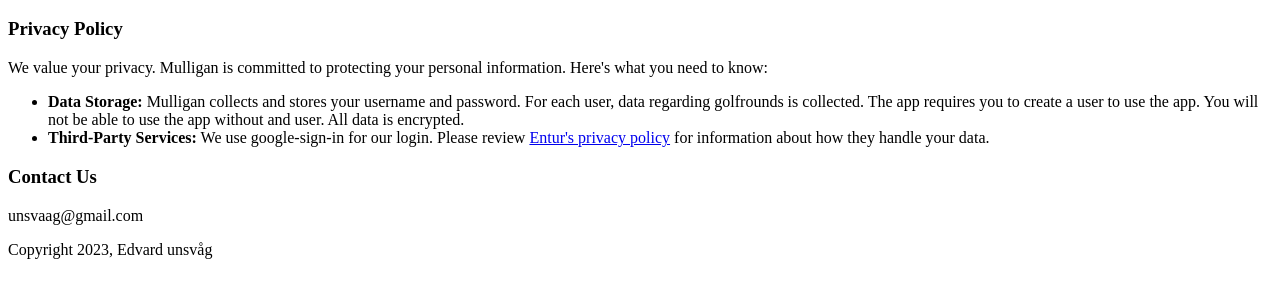
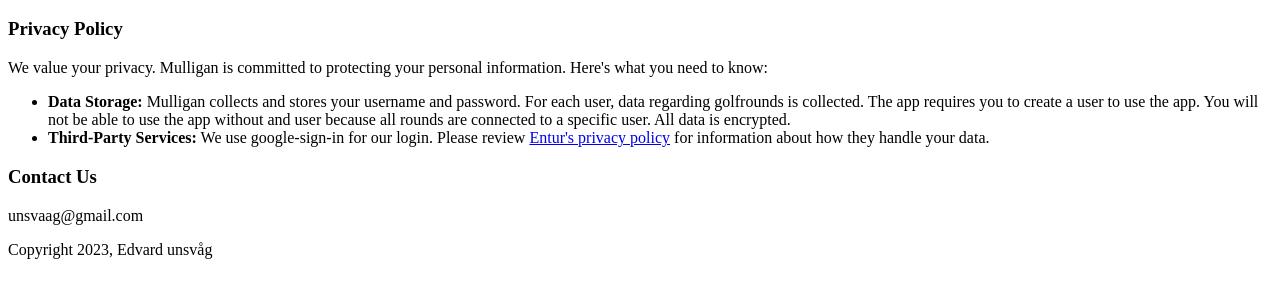
Before and after one commit to Edvardunsvag/MulliganPrivacyPolicy, a plain HTML site: page index.html in a window 1280 px wide. Shown: the part 48-346 px from the top of the page. Drawn offline with Linux system fonts and the light colour scheme.

Commit message:
Update index.html

```diff
--- a/index.html
+++ b/index.html
@@ -4,7 +4,7 @@
 <p>We value your privacy. Mulligan is committed to protecting your personal information. Here's what you need to know:</p>
 <ul>
   <li><b>Data Storage:</b> Mulligan collects and stores your username and password. For each user, data regarding golfrounds is collected.
-    The app requires you to create a user to use the app. You will not be able to use the app without and user. All data is encrypted. </li>
+    The app requires you to create a user to use the app. You will not be able to use the app without and user because all rounds are connected to a specific user. All data is encrypted. </li>
   <li><b>Third-Party Services:</b> We use google-sign-in for our login. Please review <a href="https://om.entur.no/personvern//">Entur's privacy policy</a> for information about how they handle your data.</li>
 </ul>
 
```
